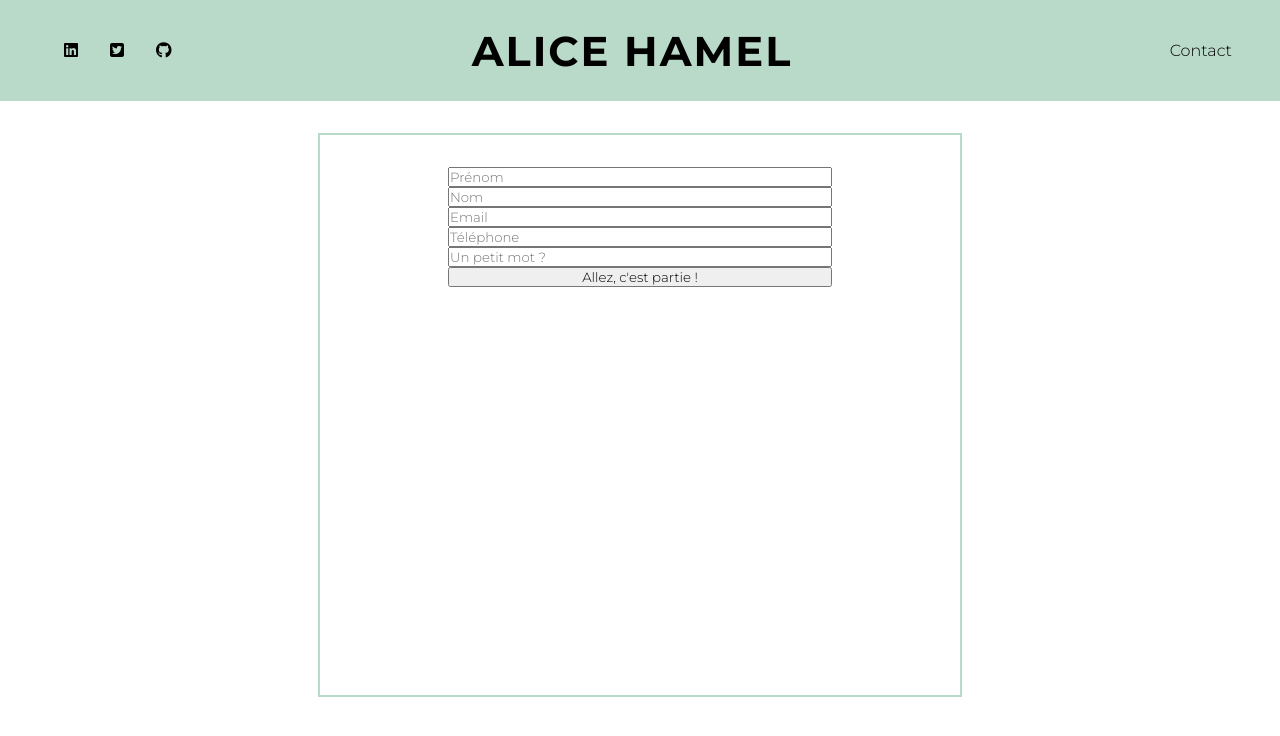
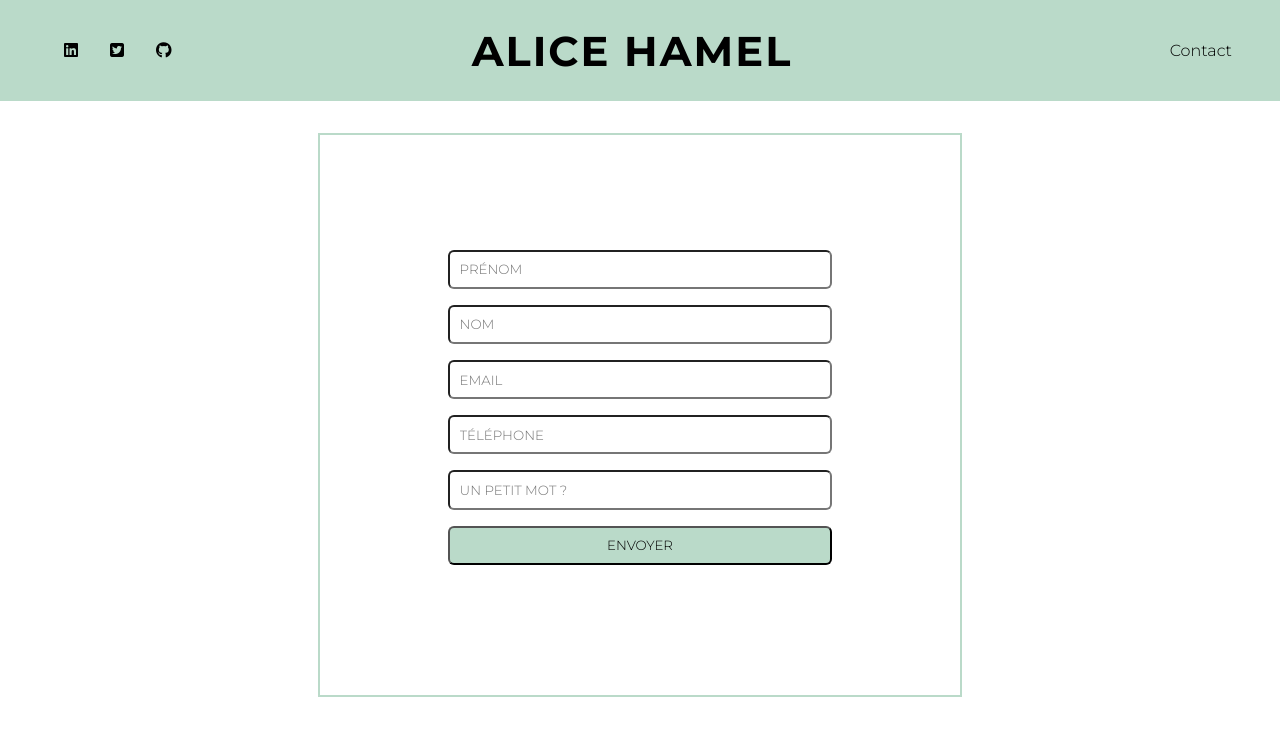
Before and after one commit to ahamel1/checkpoint4, a React (Create React App) app in the folder front/: page /contact in a window 1280 px wide. Shown: the top 736 px of the page. Built offline with nearby package versions, Linux system fonts and the light colour scheme.

Commit message:
form input required and css

```diff
--- a/front/src/components/AllProjects.jsx
+++ b/front/src/components/AllProjects.jsx
@@ -7,7 +7,7 @@ import { Flex, TitleH2 } from "../mainStyle";
 export default function AllProjects() {
   return (
     <div style={{ marginBottom: "3rem" }}>
-      <TitleH2>Mes projets</TitleH2>
+      <TitleH2 mobilemt>Mes projets</TitleH2>
       <Flex mobilefd se>
         <Project linkTo="/NDEFans" />
         <Project2 linkTo="/Arsenic-Cocktail" />
--- a/front/src/components/Form.jsx
+++ b/front/src/components/Form.jsx
@@ -2,6 +2,46 @@ import React, { useState } from "react";
 import axios from "axios";
 import { ToastContainer, toast } from "react-toastify";
 import styled from "styled-components";
+
+const Container = styled.div`
+  display: flex;
+  justify-content: center;
+  align-items: center;
+  border: solid 2px #badac9;
+  width: 50%;
+  height: 70vh;
+  margin: 2rem auto;
+  @media (max-width: 768px) {
+    width: 80%;
+    margin: 3rem auto;
+    height: 100%;
+  }
+`;
+
+const FormContainer = styled.form`
+  display: flex;
+  flex-direction: column;
+  width: 60%;
+  @media (max-width: 768px) {
+    margin: 2rem;
+    width: 80%;
+  }
+`;
+
+const Input = styled.input`
+  border-radius: 6px;
+  margin-bottom: 1rem;
+  padding: 0.6rem;
+  text-transform: uppercase;
+`;
+
+const InputBtn = styled(Input)`
+  background: #badac9;
+  &:hover {
+    background: #678a77;
+    color: white;
+  }
+`;
 
 export default function Form() {
   const send = () =>
@@ -74,7 +114,7 @@ export default function Form() {
           draggable
           pauseOnHover
         />
-        <input
+        <Input
           type="text"
           name="firstname"
           placeholder="Prénom"
@@ -82,7 +122,7 @@ export default function Form() {
           value={firstname}
           required
         />
-        <input
+        <Input
           type="text"
           name="lastname"
           placeholder="Nom"
@@ -90,7 +130,7 @@ export default function Form() {
           value={lastname}
           required
         />
-        <input
+        <Input
           type="email"
           name="email"
           placeholder="Email"
@@ -98,14 +138,14 @@ export default function Form() {
           value={email}
           required
         />
-        <input
+        <Input
           type="tel"
           name="phone"
           placeholder="Téléphone"
           onChange={handleAddPhone}
           value={phone}
         />
-        <input
+        <Input
           type="textarea"
           name="message"
           placeholder="Un petit mot ?"
@@ -113,27 +153,8 @@ export default function Form() {
           value={message}
           required
         />
-        <input type="submit" value="Allez, c'est partie !" />
+        <InputBtn id="buttonform" type="submit" value="Envoyer" />
       </FormContainer>
     </Container>
   );
 }
-
-const Container = styled.div`
-  border: solid 2px #badac9;
-  width: 50%;
-  height: 70vh;
-  margin: 2rem auto;
-  @media (max-width: 768px) {
-    width: 80%;
-    margin: 2rem auto;
-    height: 100%;
-  }
-`;
-
-const FormContainer = styled.form`
-  display: flex;
-  flex-direction: column;
-  width: 60%;
-  margin: 2rem auto;
-`;
--- a/front/src/components/Project.jsx
+++ b/front/src/components/Project.jsx
@@ -22,7 +22,7 @@ const AnimeCard = styled(animated.div)`
 
   @media (max-width: 768px) {
     width: 80%;
-    margin: 3rem auto;
+    margin: 2rem auto;
   }
 `;
 
--- a/front/src/components/Project2.jsx
+++ b/front/src/components/Project2.jsx
@@ -22,7 +22,7 @@ const AnimeCard = styled(animated.div)`
 
   @media (max-width: 768px) {
     width: 80%;
-    margin: 3rem auto;
+    margin: 2rem auto;
   }
 `;
 
--- a/front/src/components/Project3.jsx
+++ b/front/src/components/Project3.jsx
@@ -22,7 +22,7 @@ const AnimeCard = styled(animated.div)`
 
   @media (max-width: 768px) {
     width: 80%;
-    margin: 3rem auto;
+    margin: 2rem auto;
   }
 `;
 
--- a/front/src/mainStyle.jsx
+++ b/front/src/mainStyle.jsx
@@ -68,7 +68,7 @@ export const TitleH2 = styled.h2`
 
   @media (max-width: 768px) {
     font-size: 1rem;
-    margin-top: 3rem;
+    margin-top: ${(props) => (props.mobilemt ? "4rem" : "3rem")};
   }
 `;
 
```
